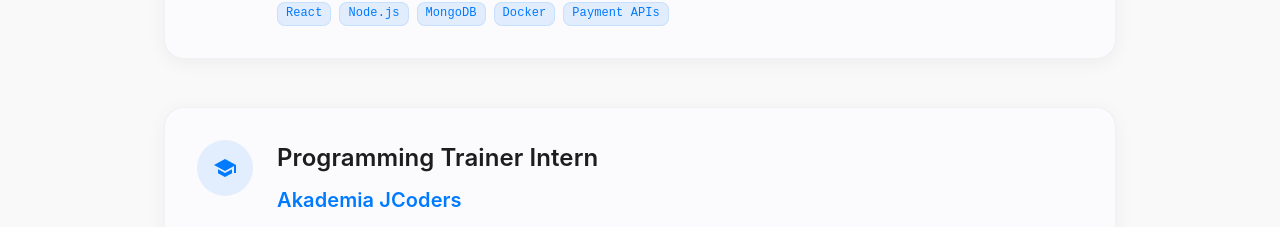
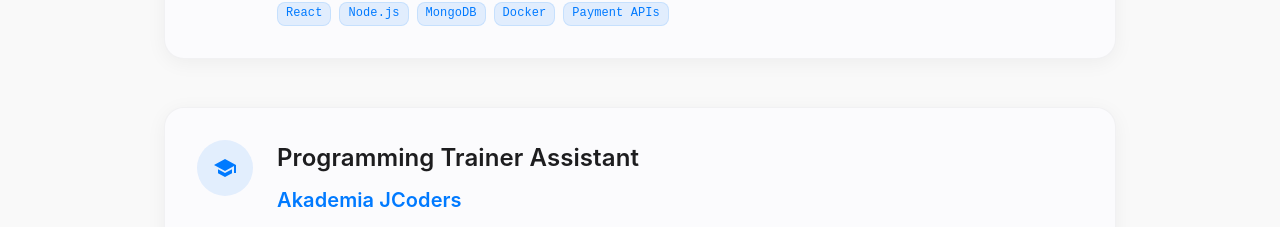
Before and after one commit to butrintbytyqi/My-Portfolio, a React (Create React App) app: page / in a window 1280 px wide. Shown: the part 7997-8224 px from the top of the page. Built offline with nearby package versions, Linux system fonts and the light colour scheme; the HTML template or start-up script is replaced by a standard one; a web font is replaced by a local one.

Commit message:
a tiny fix

```diff
--- a/src/App.js
+++ b/src/App.js
@@ -352,7 +352,7 @@
     icon: <Business color="primary" />
   },
   {
-    title: 'Programming Trainer Intern',
+    title: 'Programming Trainer Assistant',
     company: 'Akademia JCoders',
     period: '06/2023 – 09/2023',
     location: 'Prizren, Kosovo',
```
